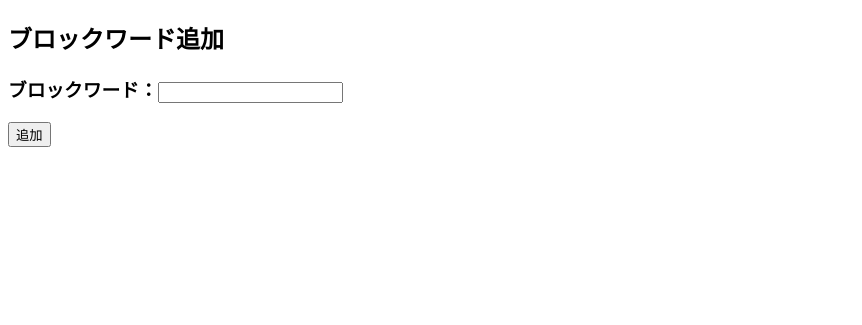
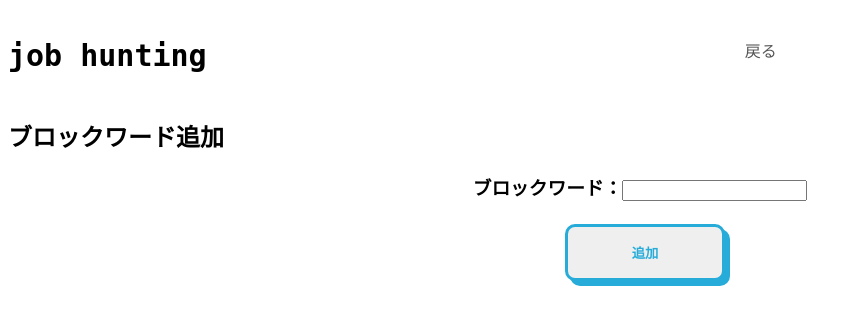
Before and after one commit to 231048Miki/Oto-fu, a PHP site: page /NGword_in.php in a window 1280 px wide. Shown: the top 325 px of the page, without its empty margins (0-862 px from the left). Run offline with PHP 8.4, Linux system fonts and the light colour scheme; data that the repository does not hold is empty.

Commit message:
色々修正したのと、NGワード関連（追加・削除・一覧）

```diff
--- /dev/null
+++ b/iizuka/NGword_in.css
@@ -0,0 +1,27 @@
+@charset "UTF-8";
+
+.form{
+    text-align: center;
+}
+
+input.button{
+	display: block;
+	text-align: center;
+	vertical-align: middle;
+	text-decoration: none;
+	position: relative;
+	/* width: 120px; */
+	margin: auto;
+	padding: 1rem 4rem;
+	font-weight: bold;
+	border-radius: 10px;
+	color: #27acd9;
+	border: 3px solid #27acd9;
+	box-shadow: 5px 5px #27acd9;
+	transition: 0.3s ease-in-out;
+}
+input.button{
+	/* box-shadow: none; */
+	transform: translate(5px, 5px);
+	color: #27acd9;
+}
--- a/iizuka/NGword_in.php
+++ b/iizuka/NGword_in.php
@@ -4,30 +4,46 @@
 <head>
     <meta charset="UTF-8">
     <link rel="stylesheet" , href="header.css">
+    <link rel="stylesheet" , href="NGword_in.css">
+    <!-- <title>NGワード追加</title> -->
 </head>
 
 <body>
+    <div class="header">
+        <h2 class="sns" onclick="適当にいれてね">job hunting</h2>
+        <div class="menu">
+            <a onclick="history.back(-1)" class="header-nav">戻る</a>
+        </div>
+    </div>
     <h2>ブロックワード追加</h2>
     <?php
     include '../db_open.php';
 
-    // $sql2 = "SELECT * FROM ngword_table";
-    // $sql_res2 = $dbh->query($sql2);
-    // $rec2 = $sql_res2->fetch();
+    $sql2 = "SELECT * FROM ngword_table";
+    $sql_res2 = $dbh->query($sql2);
+    $rec2 = $sql_res2->fetch();
 
     echo <<<___EOF
-        <form method="POST" enctype="multipart/form-data" class="ng_form" action="">
-            <input type="hidden" name="MAX_FILE_SIZE" value="1500000" />
-            <h3>ブロックワード：<input type="text" name="word" value="" required></h3>
-            <input type="submit" value="追加">
-        </form>
+
+        <div class="form">
+            <form method="POST" class="ng_form" action="">
+                <h3>ブロックワード：<input type="text" name="ngword" value="" required></h3>
+                <input type="submit" value="追加" class="button">
+            </form>
+            </div>
         ___EOF;
 
-        $word = $_POST['word'];
-
+    if (isset($_POST['ngword'])) {
+        $word = $_POST['ngword'];
         $sql = "INSERT INTO ngword_table (ngword) VALUES ('$word')";
         $sql_res = $dbh->query($sql);
 
+        echo <<<___EOF
+        <script>alert('追加されました！！')</script>
+        <script>location.href = "";</script>
+        ___EOF;
+    }
     ?>
 </body>
+
 </html>
--- /dev/null
+++ b/iizuka/NGword_list.css
@@ -0,0 +1,6 @@
+@charset "UTF-8";
+
+.flex{
+    text-align: center;
+    /* display: flex; */
+}
--- a/iizuka/com_mypage.php
+++ b/iizuka/com_mypage.php
@@ -5,6 +5,7 @@
     <meta charset="UTF-8">
     <link rel="stylesheet" , href="com_mypage.css">
     <link rel="stylesheet" , href="header.css">
+    <!-- <title>企業用マイページ</title> -->
 </head>
 
 <body>
--- a/iizuka/com_top.php
+++ b/iizuka/com_top.php
@@ -4,6 +4,7 @@
 <head>
     <meta charset="UTF-8">
     <link rel="stylesheet" , href="com_top.css">
+    <!-- <title>企業用トップページ</title> -->
 </head>
 
 <body>
```
Also changed, not shown: iizuka/NGword_list.php (added, +53 -0 lines), iizuka/com_info_update.php (+7 -7 lines).
